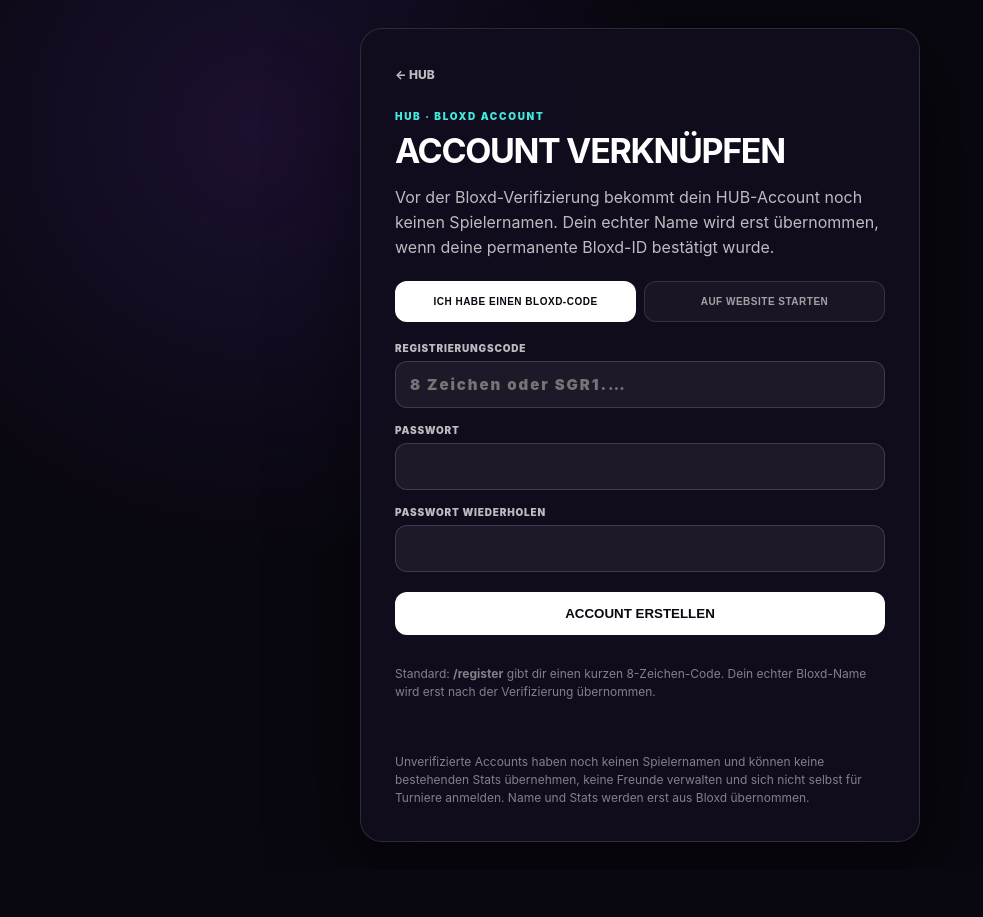
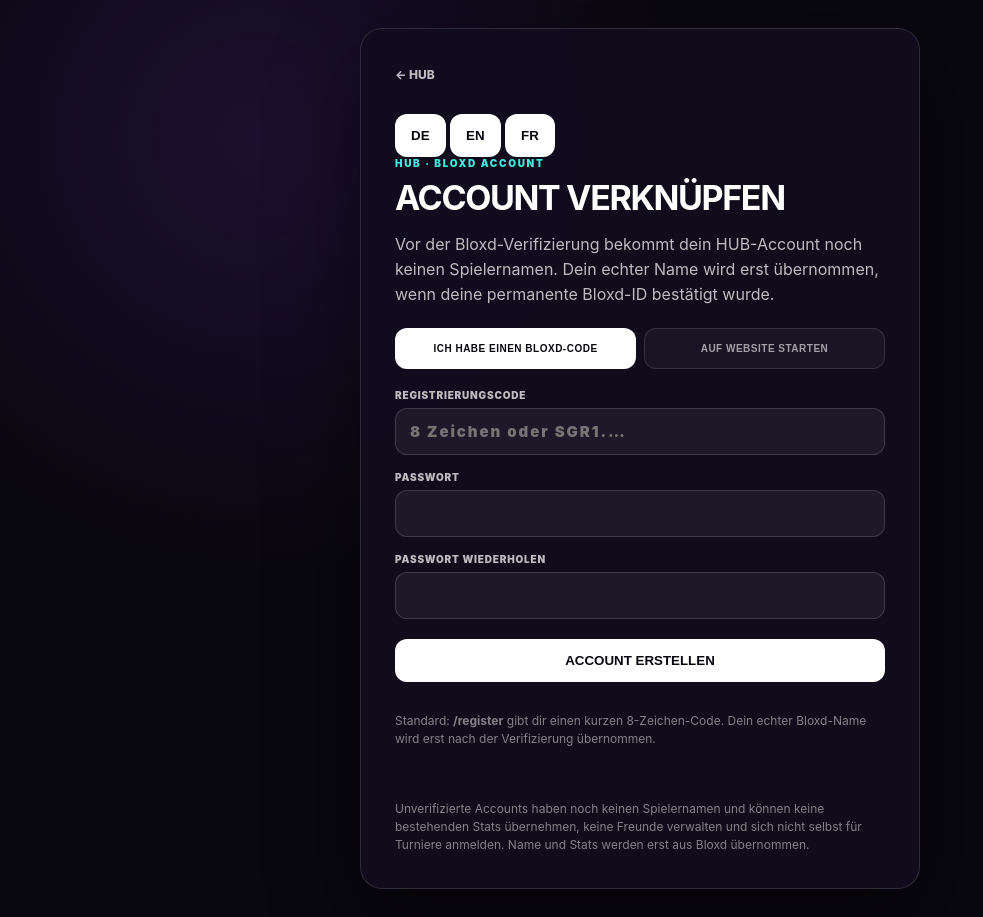
Before and after one commit to PolyYuu/bloxdio-turnier-rangliste, a plain HTML site: page register.html in a window 1280 px wide. Shown: the whole page, without its empty margins (0-983 px from the left). Before the commit the page ends 870 px from the top, so only its background shows below. Drawn offline with nearby package versions, Linux system fonts and the light colour scheme.

Commit message:
Add DE EN FR controls to registration page

```diff
--- a/register.html
+++ b/register.html
@@ -10,10 +10,17 @@
 <body>
   <main class="register-shell">
     <section class="register-card">
-      <a class="back-link" href="index.html#overview">← HUB</a>
-      <p class="eyebrow">HUB · BLOXD ACCOUNT</p>
-      <h1>ACCOUNT VERKNÜPFEN</h1>
-      <p class="intro">Vor der Bloxd-Verifizierung bekommt dein HUB-Account noch keinen Spielernamen. Dein echter Name wird erst übernommen, wenn deine permanente Bloxd-ID bestätigt wurde.</p>
+      <div class="register-topbar">
+        <a class="back-link" href="index.html#overview" id="backHub">← HUB</a>
+        <div class="register-language" id="registerLanguage" aria-label="Language">
+          <button type="button" data-lang="de">DE</button>
+          <button type="button" data-lang="en">EN</button>
+          <button type="button" data-lang="fr">FR</button>
+        </div>
+      </div>
+      <p class="eyebrow" id="eyebrow">HUB · BLOXD ACCOUNT</p>
+      <h1 id="title">ACCOUNT VERKNÜPFEN</h1>
+      <p class="intro" id="intro">Vor der Bloxd-Verifizierung bekommt dein HUB-Account noch keinen Spielernamen. Dein echter Name wird erst übernommen, wenn deine permanente Bloxd-ID bestätigt wurde.</p>
 
       <div class="tabs">
         <button class="tab active" id="tabBloxd" type="button">ICH HABE EINEN BLOXD-CODE</button>
@@ -21,48 +28,48 @@
       </div>
 
       <form id="bloxdForm" novalidate>
-        <label>REGISTRIERUNGSCODE
+        <label><span id="registrationCodeLabel">REGISTRIERUNGSCODE</span>
           <input id="registrationCode" autocomplete="one-time-code" placeholder="8 Zeichen oder SGR1.…" maxlength="900" required>
         </label>
-        <label>PASSWORT
+        <label><span id="passwordLabel">PASSWORT</span>
           <input id="password" type="password" autocomplete="new-password" minlength="8" required>
         </label>
-        <label>PASSWORT WIEDERHOLEN
+        <label><span id="passwordRepeatLabel">PASSWORT WIEDERHOLEN</span>
           <input id="passwordRepeat" type="password" autocomplete="new-password" minlength="8" required>
         </label>
         <button id="submitBloxd" type="submit">ACCOUNT ERSTELLEN</button>
-        <p class="small-help">Standard: <strong>/register</strong> gibt dir einen kurzen 8-Zeichen-Code. Dein echter Bloxd-Name wird erst nach der Verifizierung übernommen.</p>
+        <p class="small-help" id="bloxdHelp">Standard: <strong>/register</strong> gibt dir einen kurzen 8-Zeichen-Code. Dein echter Bloxd-Name wird erst nach der Verifizierung übernommen.</p>
       </form>
 
       <form id="webForm" class="hidden" novalidate>
-        <label>PASSWORT
+        <label><span id="webPasswordLabel">PASSWORT</span>
           <input id="webPassword" type="password" autocomplete="new-password" minlength="8" required>
         </label>
-        <label>PASSWORT WIEDERHOLEN
+        <label><span id="webPasswordRepeatLabel">PASSWORT WIEDERHOLEN</span>
           <input id="webPasswordRepeat" type="password" autocomplete="new-password" minlength="8" required>
         </label>
         <button id="submitWeb" type="submit">CODE ERSTELLEN</button>
-        <p class="small-help">Danach bekommst du einen 8-Zeichen-Code. Gib ihn in Bloxd mit <strong>/verify DEINCODE</strong> ein. Bis zur Bestätigung heißt dein HUB-Account nur <strong>Pending</strong>.</p>
+        <p class="small-help" id="webHelp">Danach bekommst du einen 8-Zeichen-Code. Gib ihn in Bloxd mit <strong>/verify DEINCODE</strong> ein. Bis zur Bestätigung heißt dein HUB-Account nur <strong>Pending</strong>.</p>
       </form>
 
       <section id="pendingPanel" class="pending-panel hidden">
-        <p class="status-pill">VERIFIZIERUNG AUSSTEHEND</p>
+        <p class="status-pill" id="pendingPill">VERIFIZIERUNG AUSSTEHEND</p>
         <h2 id="pendingTitle">Account erstellt</h2>
         <p id="pendingText"></p>
         <div id="pendingCodeWrap" class="code-wrap hidden">
-          <span>DEIN CODE</span>
+          <span id="yourCodeLabel">DEIN CODE</span>
           <strong id="pendingCode"></strong>
         </div>
         <button id="checkStatus" type="button" class="secondary">STATUS PRÜFEN</button>
         <div class="instant-box">
-          <p><strong>Sofort freischalten?</strong> Gib in Bloxd <code>/instantcode</code> ein und füge den längeren Code hier ein.</p>
+          <p id="instantHelp"><strong>Sofort freischalten?</strong> Gib in Bloxd <code>/instantcode</code> ein und füge den längeren Code hier ein.</p>
           <input id="instantCode" placeholder="SGR1.…" maxlength="900">
           <button id="instantVerify" type="button">SOFORT VERIFIZIEREN</button>
         </div>
       </section>
 
       <div id="message" class="message" aria-live="polite"></div>
-      <p class="hint">Unverifizierte Accounts haben noch keinen Spielernamen und können keine bestehenden Stats übernehmen, keine Freunde verwalten und sich nicht selbst für Turniere anmelden. Name und Stats werden erst aus Bloxd übernommen.</p>
+      <p class="hint" id="hint">Unverifizierte Accounts haben noch keinen Spielernamen und können keine bestehenden Stats übernehmen, keine Freunde verwalten und sich nicht selbst für Turniere anmelden. Name und Stats werden erst aus Bloxd übernommen.</p>
     </section>
   </main>
   <script src="register.js"></script>
```
